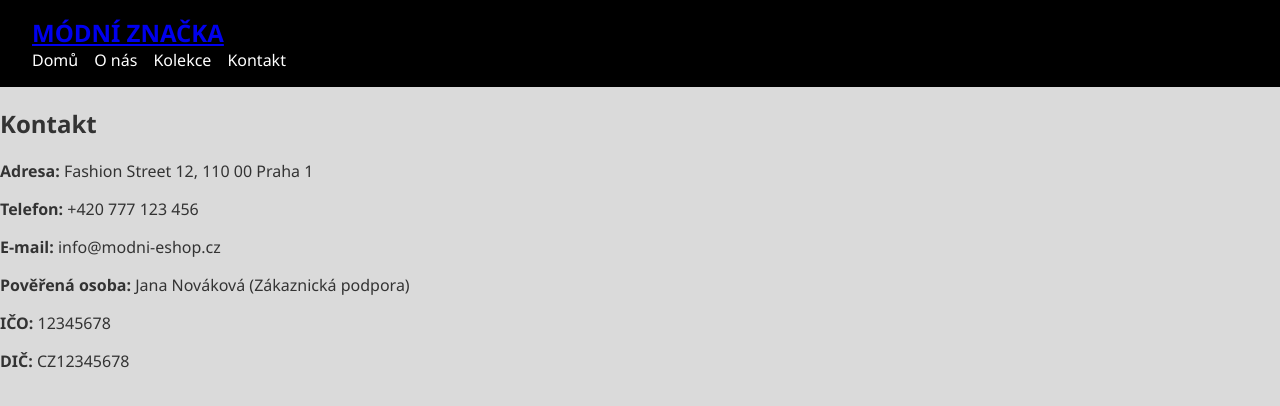
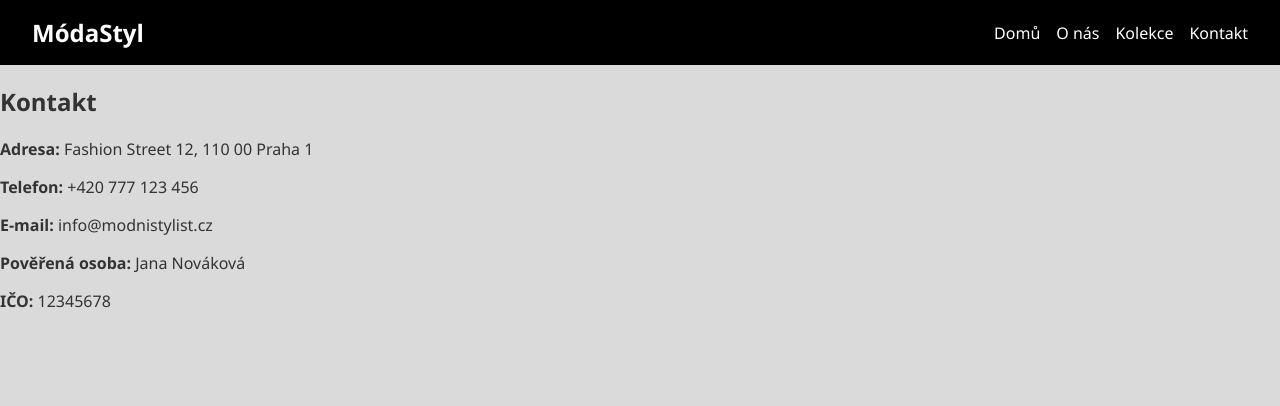
Before and after one commit to SKEPINHO/SKEPINHO.github.io, a plain HTML site: page kontakt.html in a window 1280 px wide. Drawn offline with Linux system fonts and the light colour scheme.

Commit message:
Update kontakt.html

```diff
--- a/kontakt.html
+++ b/kontakt.html
@@ -3,40 +3,33 @@
 <head>
   <meta charset="UTF-8">
   <meta name="viewport" content="width=device-width, initial-scale=1.0">
-  <title>Kontakt | Módní E-shop</title>
+  <title>Kontakt | MódaStyl</title>
   <link rel="stylesheet" href="style.css">
 </head>
 <body>
 
-  <!-- HLAVIČKA S LOGEM VLEVO A ODKAZY VPRAVO -->
-  <header class="header">
-    <div class="nav-container">
-      <div class="logo">
-        <a href="index.html">MÓDNÍ ZNAČKA</a>
-      </div>
-      <nav class="navbar">
-        <ul class="nav-list">
+  <header>
+    <div class="logo">MódaStyl</div>
+    <nav>
+      <ul>
         <li><a href="index.html">Domů</a></li>
         <li><a href="onas.html">O nás</a></li>
         <li><a href="kolekce.html">Kolekce</a></li>
         <li><a href="kontakt.html" class="active">Kontakt</a></li>
       </ul>
     </nav>
-    </div>
   </header>
 
-  <!-- SEKCE KONTAKT -->
-  <section class="kontakt">
+  <main class="kontakt-page">
+    <section class="kontakt-box">
       <h2>Kontakt</h2>
-    <div class="kontakt-info">
       <p><strong>Adresa:</strong> Fashion Street 12, 110 00 Praha 1</p>
       <p><strong>Telefon:</strong> +420 777 123 456</p>
-      <p><strong>E-mail:</strong> info@modni-eshop.cz</p>
-      <p><strong>Pověřená osoba:</strong> Jana Nováková (Zákaznická podpora)</p>
+      <p><strong>E-mail:</strong> info@modnistylist.cz</p>
+      <p><strong>Pověřená osoba:</strong> Jana Nováková</p>
       <p><strong>IČO:</strong> 12345678</p>
-      <p><strong>DIČ:</strong> CZ12345678</p>
-    </div>
     </section>
+  </main>
 
 </body>
 </html>
```
Lines whose indentation alone changed are shown as unchanged.
